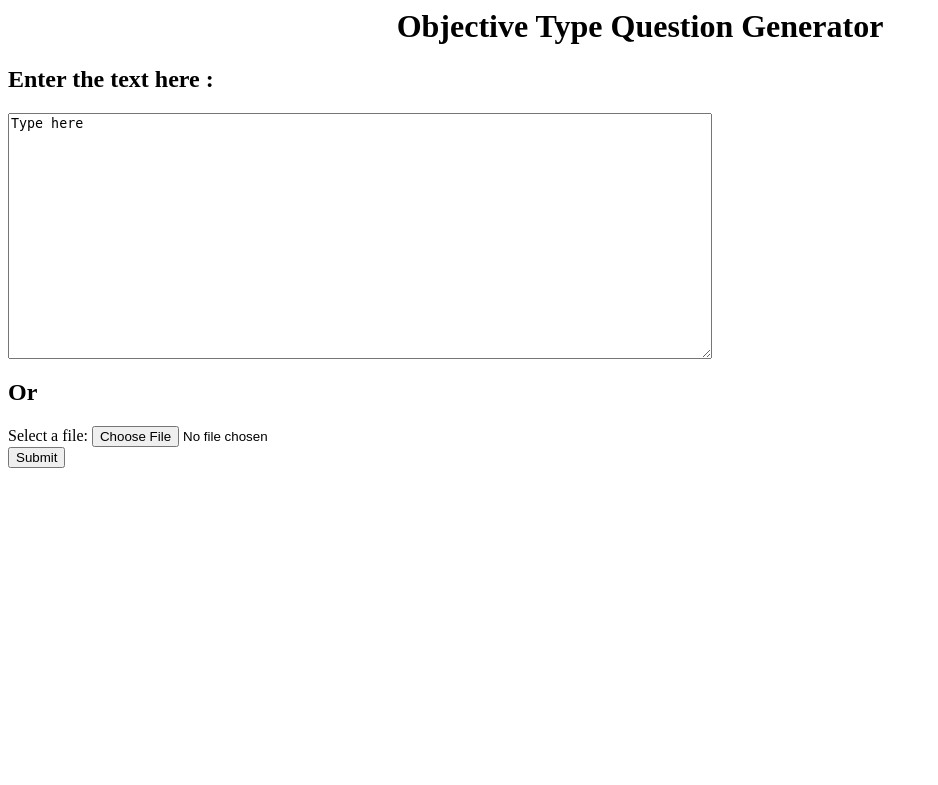
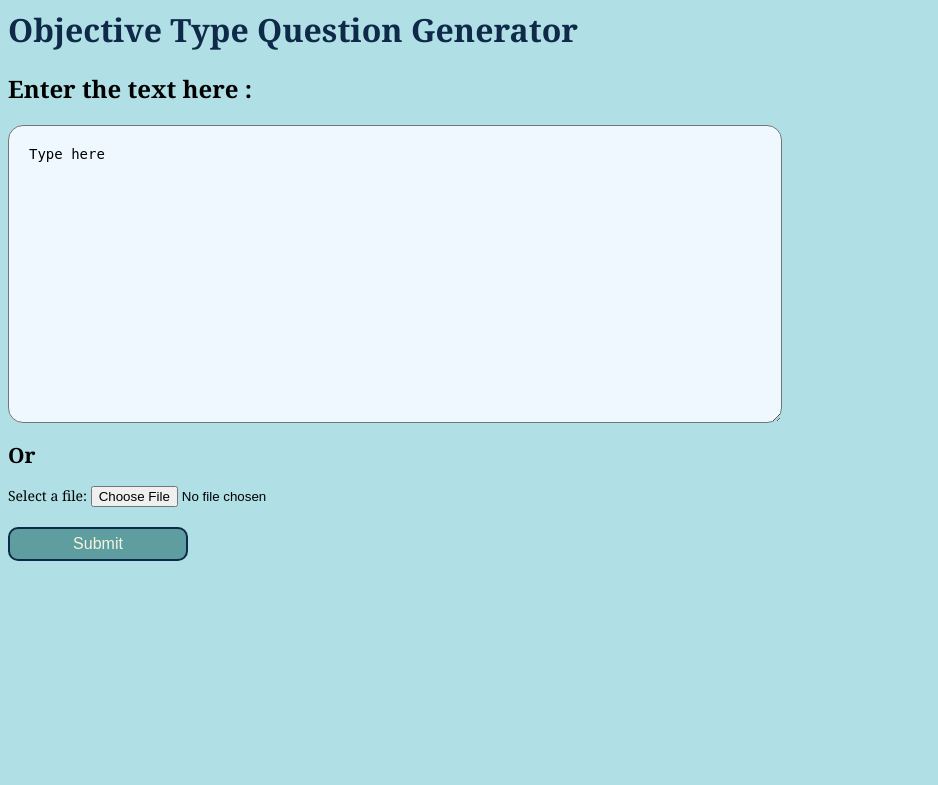
Before and after one commit to krishnachaitanya753/A5-Major-project, a Flask app: page / in a window 1280 px wide. Shown: the top 785 px of the page, without its empty margins (0-938 px from the left). Run offline with Flask 2, Linux system fonts and the light colour scheme.

Commit message:
Update web.html

```diff
--- a/templates/web.html
+++ b/templates/web.html
@@ -1,16 +1,66 @@
 <html>
+
 <head>
-        <center><h1>Objective Type Question Generator</h1></center>
+    <style>
+        body {
+            background-color: powderblue;
+            font-family: Cambria, Cochin, Georgia, Times, 'Times New Roman', serif;
+
+        }
+        p {
+            color: red;
+        }
+
+        #para{
+            border-radius: 15px;
+            padding: 20px;
+            background-color: aliceblue;
+            font-size: 14px;
+        }
+
+        .btn{
+            border-radius: 10px;
+            color: beige;
+            background-color: cadetblue;
+            width: 180px;
+            font-size: 16px;
+            padding: 6px;
+            margin: 20px 0px;
+            border: 2px solid #0f2949;
+            cursor: pointer;
+        }
+        .btn:hover{
+
+            background-color: rgb(181, 207, 229);
+            width: 200px;
+            font-size: 16px;
+            padding: 6px;
+            margin: 20px 0px;
+            border: 2px solid #0f2949;
+            color: #0f2949;
+        }
+        h1{
+            color: #0f2949;
+        }
+
+        form{
+            font-size: 14px;
+        }
+    </style>
+
 </head>
+
 <body>
+    <h1>Objective Type Question Generator</h1>
     <h2>Enter the text here :</h2>
-        <form name = "passdata" action="." method="POST" enctype="multipart/form-data">
-            <textarea id = "para" name="paragraph" cols="85" rows="16">Type here</textarea>
+    <form name="passdata" action="." method="POST" enctype="multipart/form-data">
+        <textarea id="para" name="paragraph" cols="85" rows="16">Type here</textarea>
         <br>
         <h2>Or</h2>
         <label for="myfile">Select a file:</label>
-            <input type="file" name="myfile"><br>
-            <input type="submit">
+        <input type="file" name="myfile" ><br>
+        <input type="submit" class="btn">
     </form>
 </body>
+
 </html>
```
Lines whose indentation alone changed are shown as unchanged.
